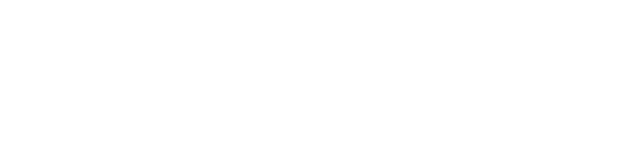
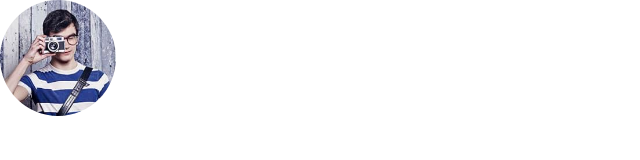
Before and after one commit to js-tasks-ru/htmlcss-20231222_gladysheva-pv, a website: page 06-lection4/01-avatar/index.html in a window 1280 px wide. Shown: the whole page, without its empty margins (0-640 px from the left). Drawn offline with Linux system fonts and the light colour scheme.

Commit message:
6 task. avatar

```diff
--- a/06-lection4/01-avatar/avatar.css
+++ b/06-lection4/01-avatar/avatar.css
@@ -0,0 +1,10 @@
+.avatar{
+    width: 116px;
+    height: 116px;
+}
+.avatar_pict {
+    width: 100%;
+    height: 100%;
+    object-fit: cover;
+    border-radius:50%;
+}
--- a/06-lection4/01-avatar/index.html
+++ b/06-lection4/01-avatar/index.html
@@ -6,6 +6,8 @@
         <link rel="stylesheet" href="./avatar.css">
     </head>
     <body>
-
+        <div class="avatar">
+            <img src="./public/avatar-200.jpg" alt="Avatar" class="avatar_pict">
+        </div>
     </body>
 </html>
```
